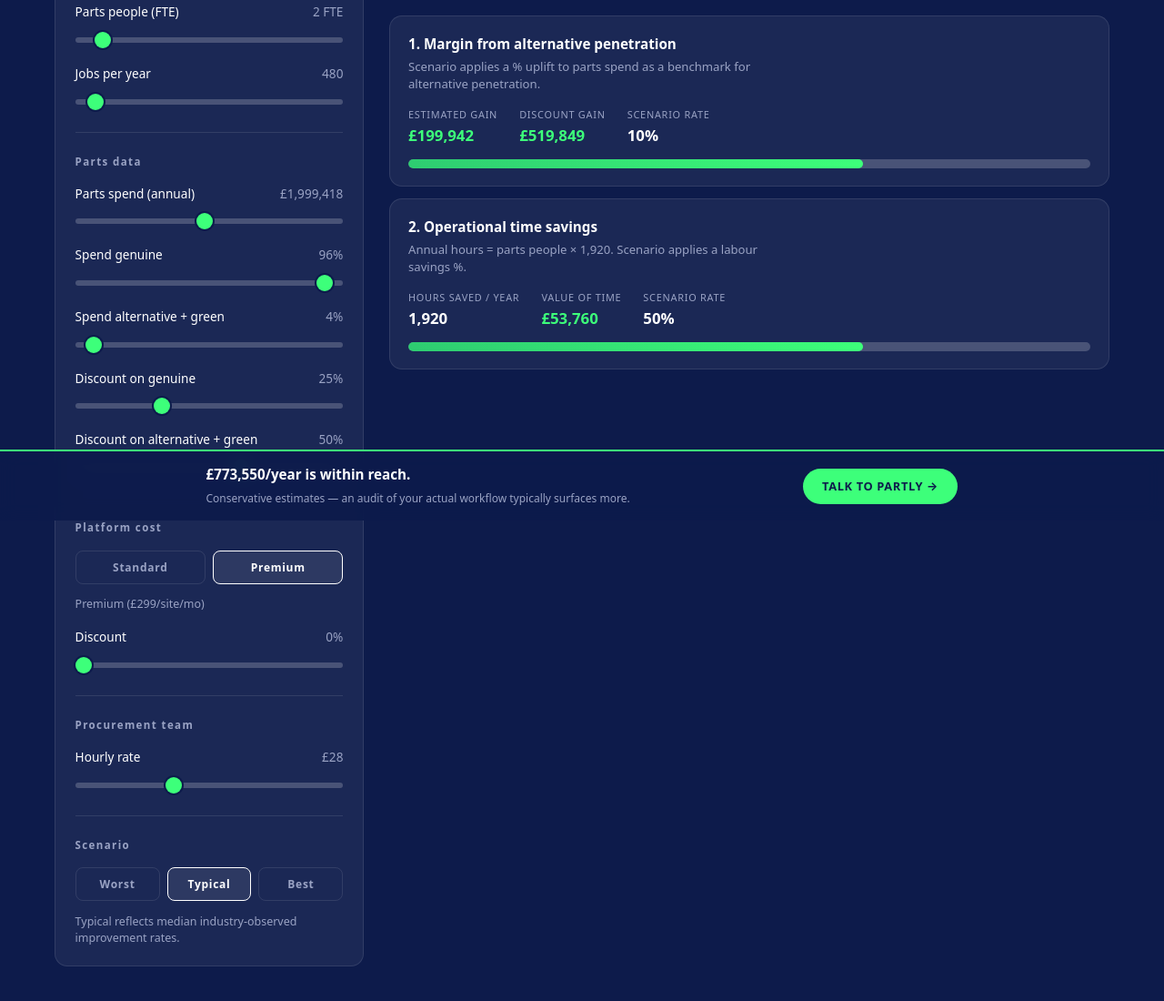
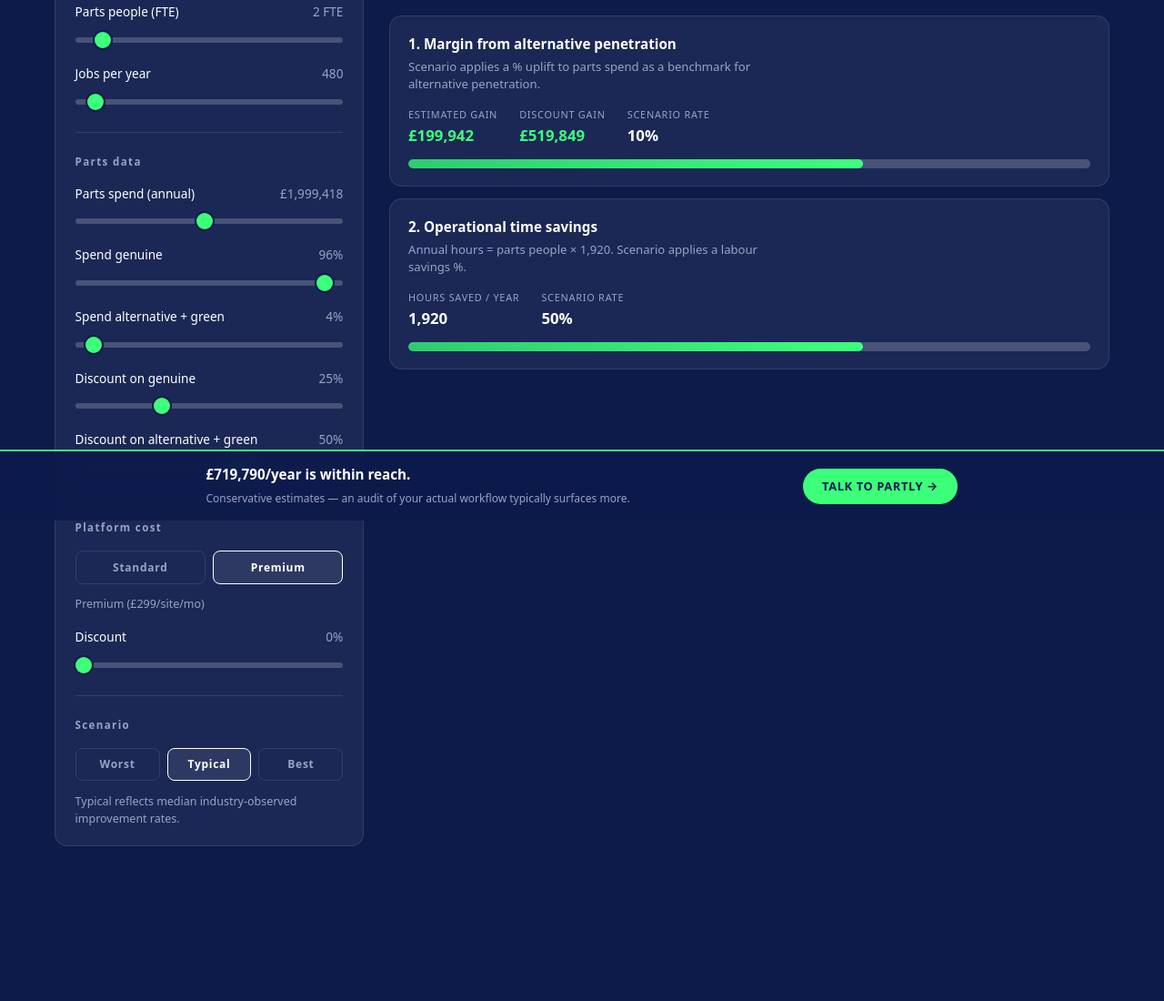
Before and after one commit to felicia-commits/roi-calculator, a plain HTML site: page index.html in a window 1280 px wide. Shown: the part 228-1328 px from the top of the page at 91% size. After the commit the page ends 1262 px from the top, so only its background shows below. Drawn offline with Linux system fonts and the light colour scheme.

Commit message:
Remove hourly rate and time value
Made-with: Cursor

```diff
--- a/index.html
+++ b/index.html
@@ -453,17 +453,6 @@
         </div>
 
         <div class="section">
-          <h2>Procurement team</h2>
-          <div class="row">
-            <div class="row-head">
-              <label for="hourlyRate">Hourly rate</label>
-              <span class="value" id="hourlyRateLabel">£28</span>
-            </div>
-            <input type="range" id="hourlyRate" min="10" max="60" value="28" step="1" />
-          </div>
-        </div>
-
-        <div class="section">
           <h2>Scenario</h2>
           <div class="scenario-btns" role="group" aria-label="Scenario">
             <button type="button" data-scenario="worst" aria-pressed="false">Worst</button>
@@ -484,7 +473,7 @@
           <div class="metric highlight">
             <div class="label">Estimated annual gain</div>
             <div class="num" id="outTotal">£0</div>
-            <div class="sub">Margin uplift + time value</div>
+            <div class="sub">Margin uplift</div>
           </div>
           <div class="metric">
             <div class="label">Annual platform cost</div>
@@ -522,10 +511,6 @@
             <div>
               <dt>Hours saved / year</dt>
               <dd id="outHoursSaved">0</dd>
-            </div>
-            <div>
-              <dt>Value of time</dt>
-              <dd class="gain" id="outTimeValue">£0</dd>
             </div>
             <div>
               <dt>Scenario rate</dt>
@@ -591,8 +576,6 @@
 
       const platformDiscountPctEl = document.getElementById("platformDiscountPct");
 
-      const hourlyRateEl = document.getElementById("hourlyRate");
-
       function formatMoney(n) {
         const rounded = Math.round(n);
         const neg = rounded < 0;
@@ -651,8 +634,6 @@
         const altGreenDiscountPct = Number(altGreenDiscountPctEl.value);
 
         const platformDiscountPct = Number(platformDiscountPctEl.value);
-
-        const hourlyRate = Number(hourlyRateEl.value);
         const sc = getScenario();
         const plan = getPlan();
 
@@ -665,10 +646,9 @@
 
         const annualHours = partsPeopleFte * HOURS_PER_FTE_YEAR;
         const hoursSaved = annualHours * sc.labourRate;
-        const timeValue = hoursSaved * hourlyRate;
         const annualCost = sites * plan.monthly * 12;
         const discountedAnnualCost = annualCost * (1 - platformDiscountPct / 100);
-        const totalBenefit = marginGain + discountGain + timeValue;
+        const totalBenefit = marginGain + discountGain;
 
         document.getElementById("sitesLabel").textContent = String(sites);
         document.getElementById("partsPeopleLabel").textContent =
@@ -685,8 +665,6 @@
 
         document.getElementById("platformDiscountPctLabel").textContent = platformDiscountPct + "%";
 
-        document.getElementById("hourlyRateLabel").textContent = formatMoney(hourlyRate);
-
         document.getElementById("outSpend").textContent = formatMoney(partsSpend);
         document.getElementById("outTotal").textContent = formatMoney(totalBenefit);
         document.getElementById("outCost").textContent = formatMoney(discountedAnnualCost);
@@ -695,7 +673,6 @@
         document.getElementById("outDiscountGain").textContent = formatMoney(discountGain);
         document.getElementById("outMarginRate").textContent = formatPct(sc.marginRate);
         document.getElementById("outHoursSaved").textContent = formatHours(hoursSaved);
-        document.getElementById("outTimeValue").textContent = formatMoney(timeValue);
         document.getElementById("outLabourRate").textContent = formatPct(sc.labourRate);
 
         const maxMarginRate = Math.max.apply(
@@ -751,7 +728,6 @@
         genuineDiscountPctEl.addEventListener(ev, recalc);
         altGreenDiscountPctEl.addEventListener(ev, recalc);
         platformDiscountPctEl.addEventListener(ev, recalc);
-        hourlyRateEl.addEventListener(ev, recalc);
       });
 
       function syncMix(changed) {
```
